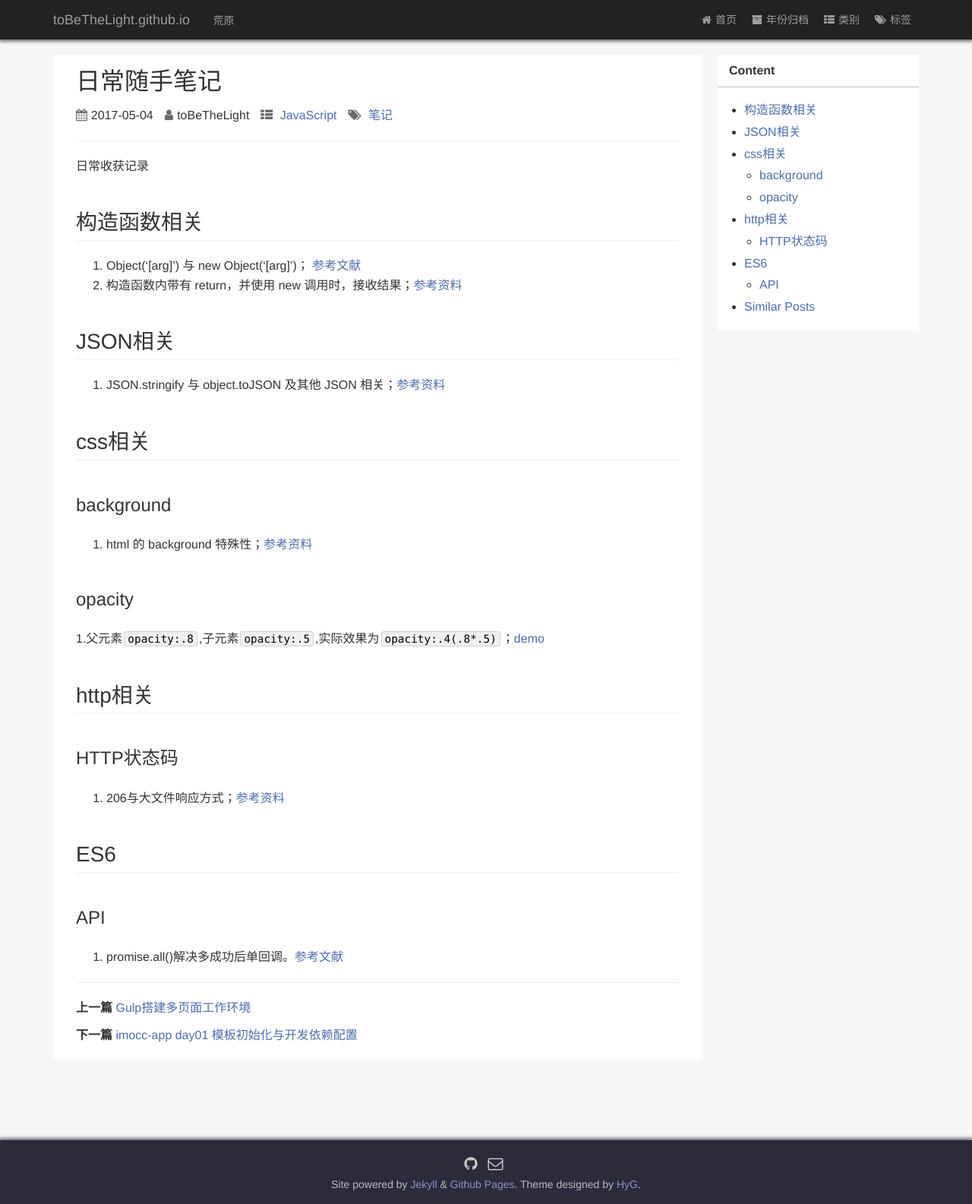
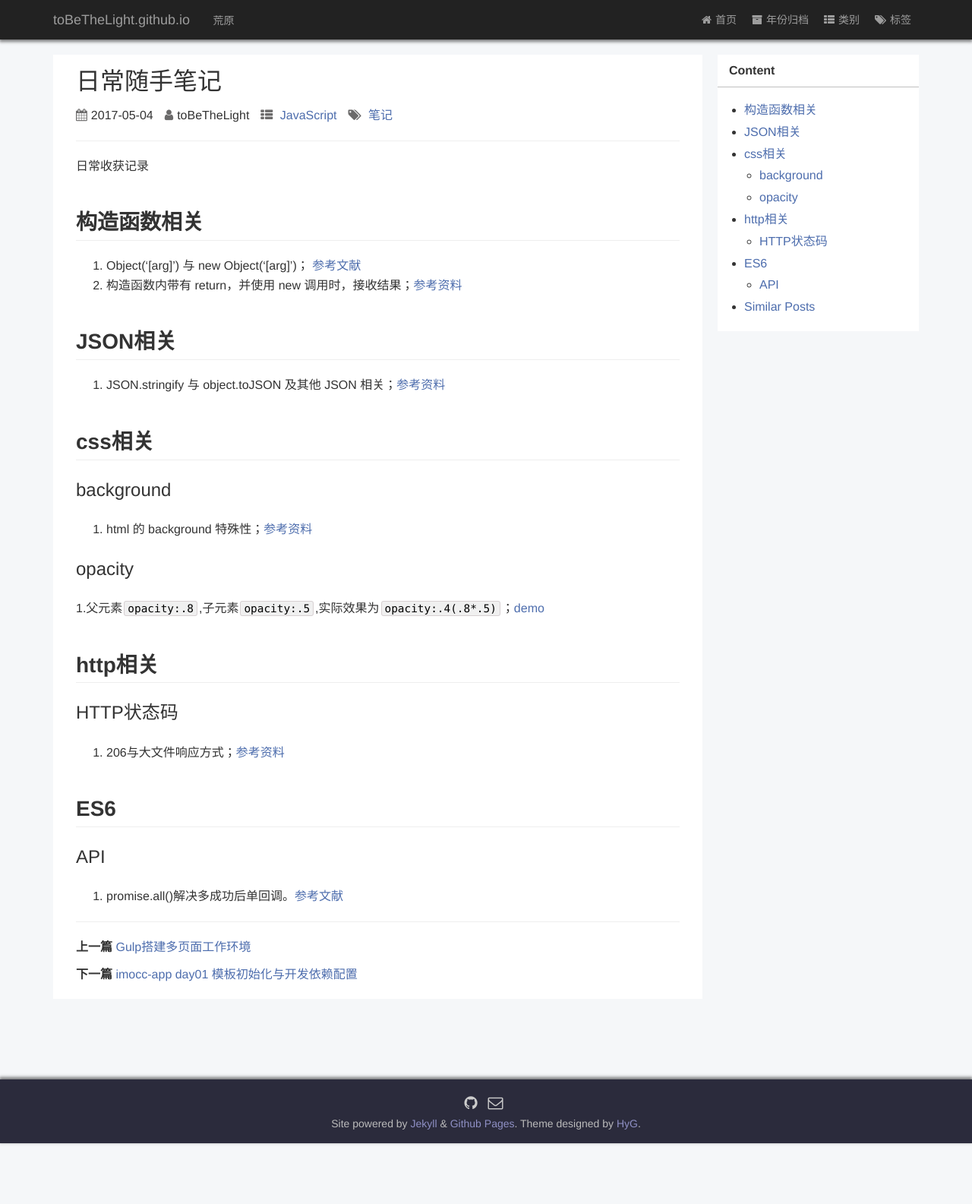
Before and after one commit to toBeTheLight/toBeTheLight.github.io, a Jekyll site: the page built from _posts/2017-05-04-日常笔记.md, in a window 1280 px wide. Shown: the whole page at 76% size. Built offline with Jekyll 4.4.1, drawn with Linux system fonts in a browser that asks for light colours; a style sheet for code colours, icons or effects is not loaded; after the commit the page ends 1505 px from its top, so only the background shows below that.

Commit message:
change <h> style

```diff
--- a/_sass/_reset.scss
+++ b/_sass/_reset.scss
@@ -69,12 +69,17 @@ h5 {
 h6 {
     font-size: 18px;
 }
-h2,
+h2 {
+    margin: 40px 0 20px;
+}
+h2{
+    font-weight:900;
+}
 h3,
 h4,
 h5,
 h6 {
-    margin: 40px 0 20px;
+   margin: 20px 0 20px;
 }
 blockquote {
     color: #444;
```
